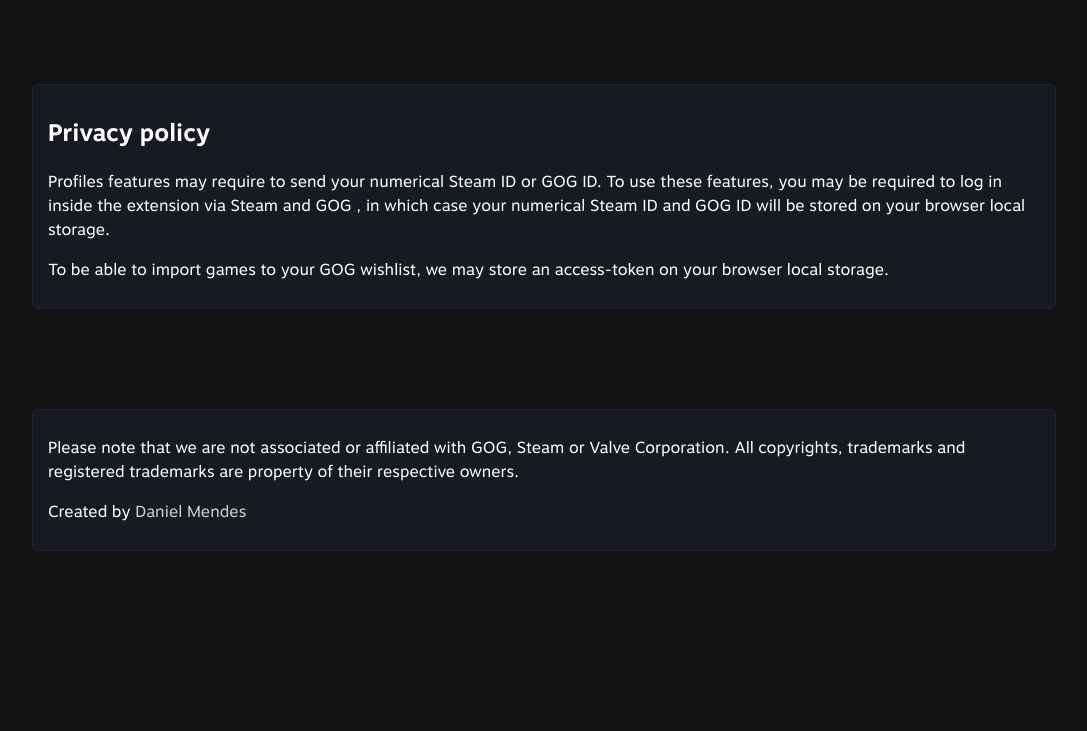
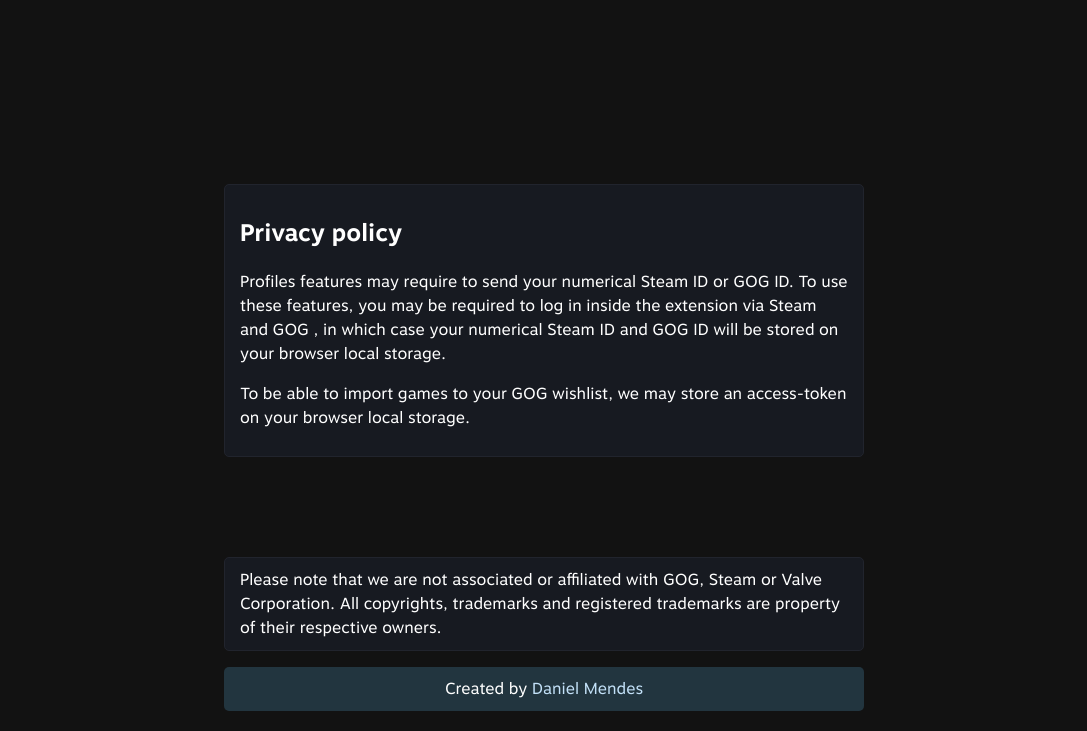
Before and after one commit to Daniel-Mendes/import-wishlist, a plain HTML site: page docs/index.html in a window 1280 px wide. Shown: the part 792-1523 px from the top of the page, without its empty margins (96-1183 px from the left). Before the commit the page ends 1363 px from the top, so only its background shows below. Drawn offline with Linux system fonts and the light colour scheme.

Commit message:
fix: Fixes some bugs on docs website

```diff
--- a/docs/assets/css/style.css
+++ b/docs/assets/css/style.css
@@ -1,10 +1,9 @@
 :root {
-    --color-primary: #67c1f5;
-    --color-secondary: #fafafa;
-    --bg-primary: #434953;
-    --bg-secondary: #fafafa;
-    --bg-dark: #121212;
-    --text-white: #ffffff;
+    --color-primary: 103, 193, 245;
+    --color-secondary: 240, 240, 240;
+    --bg-primary: 67, 73, 83;
+    --bg-dark: 18, 18, 18;
+    --text-white: 255, 255, 255;
     --nav-height: 72.19px;
 }
 
@@ -22,7 +21,7 @@
 
 ::-webkit-scrollbar-thumb {
     width: 10px;
-    background-color: var(--bg-primary);
+    background-color: rgb(var(--bg-primary));
     border-radius: 10px;
     z-index: 12;
     border: 4px solid rgba(0, 0, 0, 0);
@@ -34,39 +33,30 @@
 }
 
 ::selection {
-    background: var(--color-primary);
+    background: rgb(var(--color-primary));
     text-shadow: 1px 1px 2px rgba(0, 0, 0, 0.667);
-    color: var(--text-white);
-}
-
-@font-face {
-    font-family: "motiva-sans-light";
-    src: url("../fonts/MotivaSans/MotivaSansLight.woff.woff2")
-        format("woff2");
-    font-display: auto;
-    font-style: normal;
-    font-weight: 400;
-    font-stretch: normal;
+    color: rgb(var(--text-white));
 }
 
 @font-face {
     font-family: "motiva-sans";
-    src: url("../fonts/MotivaSans/MotivaSansRegular.woff.woff2")
-        format("woff2");
-    font-display: auto;
+    src: url("../fonts/MotivaSans/MotivaSansLight.woff.woff2") format("woff2");
+    font-weight: 300;
     font-style: normal;
-    font-weight: 400;
-    font-stretch: normal;
 }
 
 @font-face {
-    font-family: "motiva-sans-bold";
-    src: url("../fonts/MotivaSans/MotivaSansBold.woff.woff2")
-        format("woff2");
-    font-display: auto;
+    font-family: "motiva-sans";
+    src: url("../fonts/MotivaSans/MotivaSansRegular.woff.woff2") format("woff2");
+    font-weight: 400;
     font-style: normal;
-    font-weight: 400;
-    font-stretch: normal;
+}
+
+@font-face {
+    font-family: "motiva-sans";
+    src: url("../fonts/MotivaSans/MotivaSansBold.woff.woff2") format("woff2");
+    font-weight: 700;
+    font-style: normal;
 }
 
 html {
@@ -75,20 +65,20 @@
     font-weight: 400;
     font-style: normal;
 
-    color: var(--text-white);
+    color: rgb(var(--text-white));
 
-    background-color: var(--bg-dark);
+    background-color: rgb(var(--bg-dark));
 
     scroll-behavior: smooth;
 }
 
 a {
-    color: rgba(255, 255, 255, 0.8);
+    color: rgb(var(--color-secondary));
     text-decoration: none;
 }
 
 a:hover {
-    color: var(--text-white);
+    color: rgb(var(--text-white));
 }
 
 ul {
@@ -99,15 +89,16 @@
 
 h1,
 h2 {
-    font-family: motiva-sans-bold, Arial, Helvetica, sans-serif;
+    font-weight: 700;
+    font-style: normal;
 }
 
 h3 {
-    font-family: motiva-sans-light, Arial, Helvetica, sans-serif;
+    font-weight: 300;
+    font-style: normal;
 }
 
 .btn {
-    font-family: motiva-sans, Arial, Helvetica, sans-serif;
     font-size: 1rem;
     color: #d2efa9;
     text-align: center;
@@ -215,7 +206,7 @@
 @media screen and (min-width: 992px) {
     header nav ul ul:last-child {
         display: flex;
-        gap: 10px;
+        gap: 15px;
     }
 
     header nav ul ul:last-child li:first-child {
@@ -248,10 +239,10 @@
     opacity: 0.6;
 
     border: 10px solid transparent;
-    background: linear-gradient(var(--bg-dark), var(--bg-dark)) padding-box,
+    background: linear-gradient(rgb(var(--bg-dark)), rgb(var(--bg-dark))) padding-box,
         linear-gradient(180deg, #2a475e 0%, #1b2838 80%) border-box;
     border-radius: 20px;
-    box-shadow: 0px 0px 10px var(--color-primary);
+    box-shadow: 0px 0px 10px rgb(var(--color-primary));
 
     margin: 0 auto 30px auto;
 }
@@ -339,33 +330,8 @@
     align-items: center;
 }
 
-#hero-footer .icon-scroll-down {
-    transform: rotate(180deg);
-    animation: bounce 1.8s ease infinite;
-}
-
-@keyframes bounce {
-    from {
-        top: 100px
-    }
-
-    50% {
-        top: 90px
-    }
-
-    to {
-        top: 100px
-    }
-}
-
-@media screen and (min-width: 992px) {
-    #hero-footer .icon-scroll-down {
-        display: none;
-    }
-}
-
 #privacy,
-footer {
+footer p:first-child {
     background-color: #171a21;
     border-radius: 5px;
     border: 1px solid #21242d;
@@ -374,23 +340,41 @@
 }
 
 #privacy {
-    margin: 180px 0 100px 0;
+    margin: 100px 0 50px 0;
 }
 
 footer {
     margin-bottom: 20px;
 }
 
+footer p:last-child {
+    text-align: center;
+
+    background: rgba( 103, 193, 245, 0.2 );
+    border-radius: 5px;
+
+    padding: 10px 15px;
+}
+
+footer p:last-child a {
+    color: #c3e1f8;
+}
+
+footer p:last-child a:hover {
+    color: rgb(var(--text-white));
+}
+
 @media screen and (min-width: 992px) {
     #privacy,
     footer {
-      width: 80vw;
-      margin-left: auto;
-      margin-right: auto;
+        width: 50vw;
+        margin-left: auto;
+        margin-right: auto;
     }
 
     #privacy {
-        margin-top: 100px;
+        margin-top: 200px;
+        margin-bottom: 100px;
     }
 }
 
@@ -403,10 +387,6 @@
     background-position: center;
     background-size: 25px 25px;
     vertical-align: middle;
-}
-
-.icon-scroll-down {
-    background-image: url(./svg/scroll-down.svg);
 }
 
 .icon-chrome {
--- a/docs/assets/js/script.js
+++ b/docs/assets/js/script.js
@@ -1,11 +1,11 @@
 const userAgent = navigator.userAgent;
 let browserName;
 
-if (userAgent.match(/Edg\//i)) {
+if (userAgent.match(/Edg/i)) {
     browserName = "edge";
-} else if (userAgent.match(/Chrome\//i)) {
+} else if (userAgent.match(/Chrome/i)) {
     browserName = "chrome";
-} else if (userAgent.match(/Firefox\//i)) {
+} else if (userAgent.match(/Firefox/i)) {
     browserName = "firefox";
 }
 
--- a/docs/index.html
+++ b/docs/index.html
@@ -89,9 +89,6 @@
 						</li>
 					</ul>
 				</div>
-				<div id="hero-footer">
-					<i class="icon icon-scroll-down"></i>
-				</div>
 			</section>
 
 			<section id="privacy">
```
